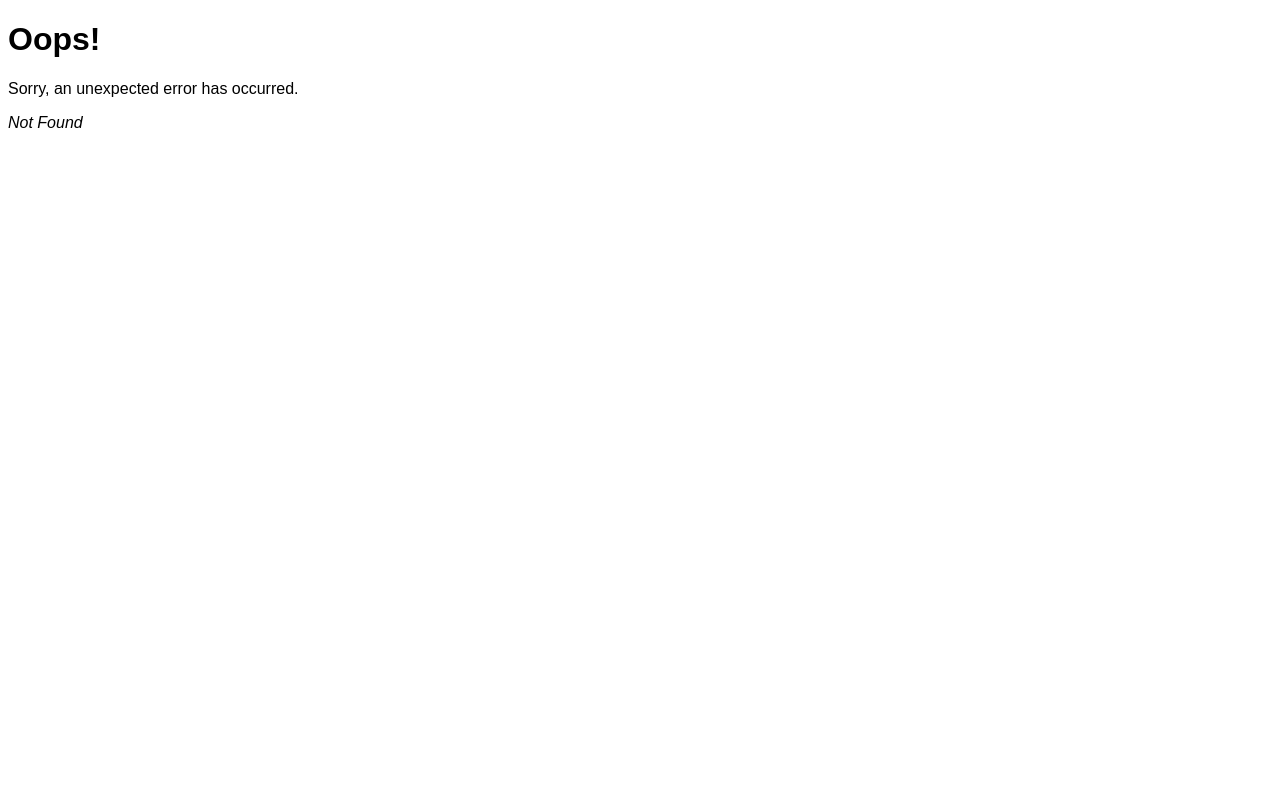
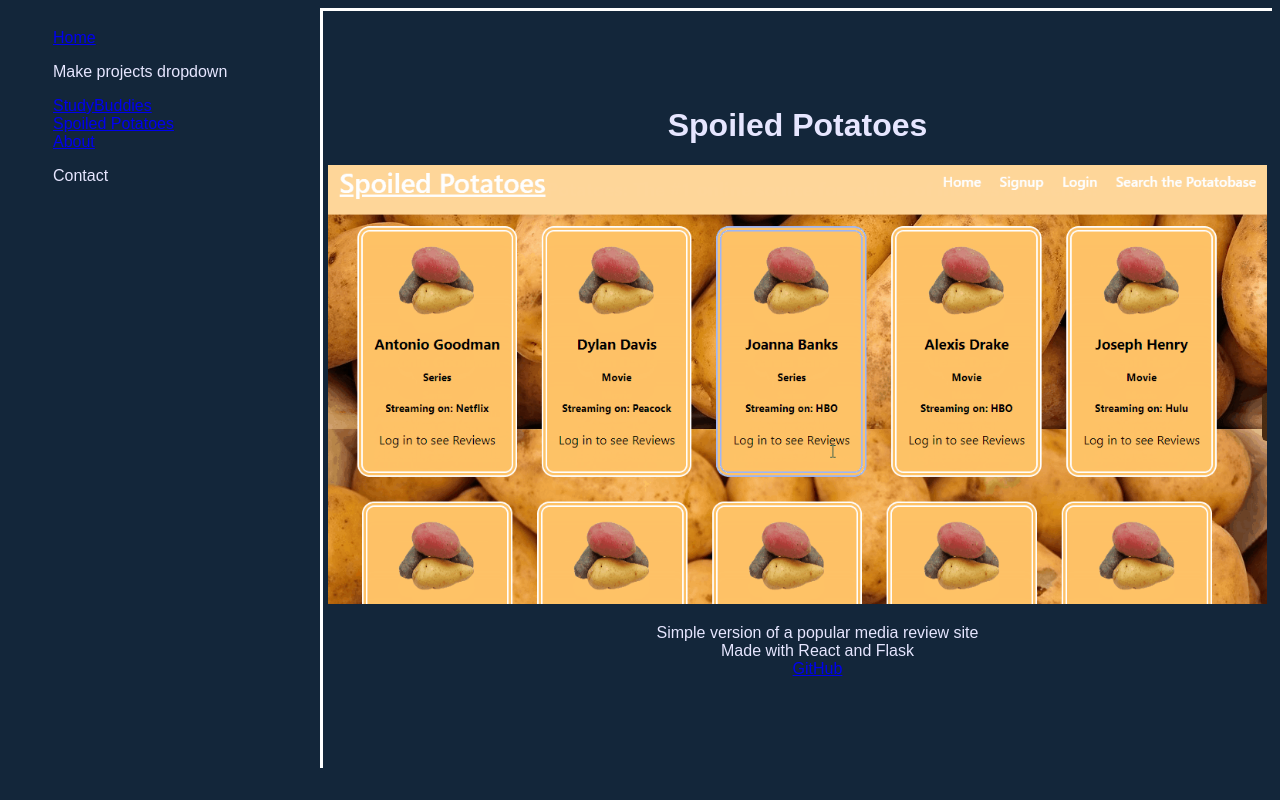
Before and after one commit to clozzi/portfolio, a React (Vite) app: page /spoiled-potatoes in a window 1280 px wide. Before the commit this address had no page. Built offline with nearby package versions, Linux system fonts and the light colour scheme.

Commit message:
basic info for two projects + a little css

```diff
--- a/src/index.css
+++ b/src/index.css
@@ -1,19 +1,35 @@
 body {
   font-family: Arial, Helvetica, sans-serif;
+  background-color: #13263a;
+  color: #e6e6ff;
 }
 
 .main {
   display: flex;
+  height: 95vh;
 }
 
 .side-nav {
-  border: solid;
   padding: 5px;
   width: 25%;
 }
 
+.side-nav li {
+  list-style-type: none;
+}
+
 .display {
   border: solid;
+  border-top: 3px solid white;
+  border-left: 3px solid white;
+  border-bottom: 0;
+  border-right: 0;
+  align-content: center;
+  text-align: center;
   padding: 5px;
   width: 75%;
 }
+
+.project li {
+  list-style-type: none;
+}
--- a/src/main.jsx
+++ b/src/main.jsx
@@ -4,9 +4,10 @@ import App from './routes/app'
 import './index.css'
 import { createBrowserRouter, createRoutesFromElements, Route, RouterProvider } from 'react-router-dom'
 import ErrorPage from './error-page'
-import Project from './routes/project'
 import Index from './routes/index'
 import About from './routes/about'
+import StudyBuddies from './routes/sb'
+import SpoiledPotatoes from './routes/sp'
 
 const router = createBrowserRouter(
   createRoutesFromElements(
@@ -18,8 +19,12 @@ const router = createBrowserRouter(
       <Route errorElement={<ErrorPage />}>
         <Route index element={<Index />} />
         <Route
-          path='/projects/:projectId'
-          element={<Project />}
+          path='/studybuddies'
+          element={<StudyBuddies />}
+        />
+        <Route
+          path='/spoiled-potatoes'
+          element={<SpoiledPotatoes />}
         />
         <Route
           path='/about'
--- a/src/routes/app.jsx
+++ b/src/routes/app.jsx
@@ -5,7 +5,6 @@ function App() {
   return (
     <div className="main">
       <div className="side-nav">
-        <p>Render this as sidebar navigation for site</p>
         <ul>
           <li>
             <Link to={"/"}>Home</Link>
@@ -14,13 +13,16 @@ function App() {
             <p>Make projects dropdown</p>
           </li>
           <li>
-            <Link to={"/projects/1"}>P1</Link>
+            <Link to={"/studybuddies"}>StudyBuddies</Link>
           </li>
           <li>
-            <Link to={"/projects/2"}>P2</Link>
+            <Link to={"/spoiled-potatoes"}>Spoiled Potatoes</Link>
           </li>
           <li>
             <Link to={"/about"}>About</Link>
+          </li>
+          <li>
+            <p>Contact</p>
           </li>
         </ul>
       </div>
--- a/src/routes/project.jsx
+++ /dev/null
@@ -1,17 +0,0 @@
-function Project() {
-    return (
-        <div>
-            <p>Project Details go here...such as:</p>
-            <h1>Project Name</h1>
-            <p>project image here</p>
-            <ul>
-                <li>github link</li>
-                <li>resources</li>
-                <li>video demo link</li>
-                <li>deployed link (if active and efficient enough)</li>
-            </ul>
-        </div>
-    )
-}
-
-export default Project
--- /dev/null
+++ b/src/routes/sb.jsx
@@ -0,0 +1,17 @@
+function StudyBuddies() {
+    return (
+        <div className="project">
+            <h1>StudyBuddies</h1>
+            <a target="_blank" rel="noopener noreferrer" href="https://github.com/clozzi/studybuddies-lite">
+                <img src="public/SB.png"></img>
+            </a>
+            <ul>
+                <li>Real time chat application for students and teachers</li>
+                <li>Made with React, Flask, and WebSockets</li>
+                <li><a target="_blank" rel="noopener noreferrer" href="https://github.com/clozzi/studybuddies-lite">GitHub</a></li>
+            </ul>
+        </div>
+    )
+}
+
+export default StudyBuddies
--- /dev/null
+++ b/src/routes/sp.jsx
@@ -0,0 +1,17 @@
+function SpoiledPotatoes() {
+    return (
+        <div className="project">
+            <h1>Spoiled Potatoes</h1>
+            <a target="_blank" rel="noopener noreferrer" href="https://github.com/clozzi/spoiled-potatoes-v3">
+                <img src="public/SP.png"></img>
+            </a>
+            <ul>
+                <li>Simple version of a popular media review site</li>
+                <li>Made with React and Flask</li>
+                <li><a target="_blank" rel="noopener noreferrer" href="https://github.com/clozzi/spoiled-potatoes-v3">GitHub</a></li>
+            </ul>
+        </div>
+    )
+}
+
+export default SpoiledPotatoes
```
Also changed, not shown: public/SB.png (added), public/SP.png (added).
